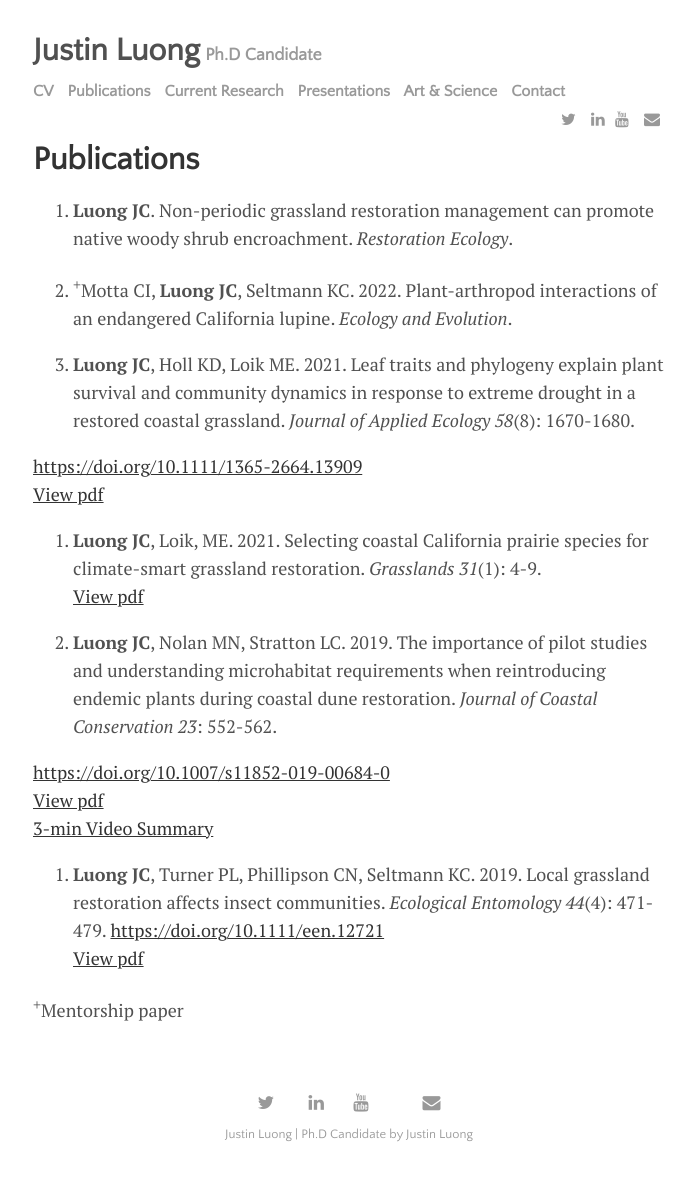
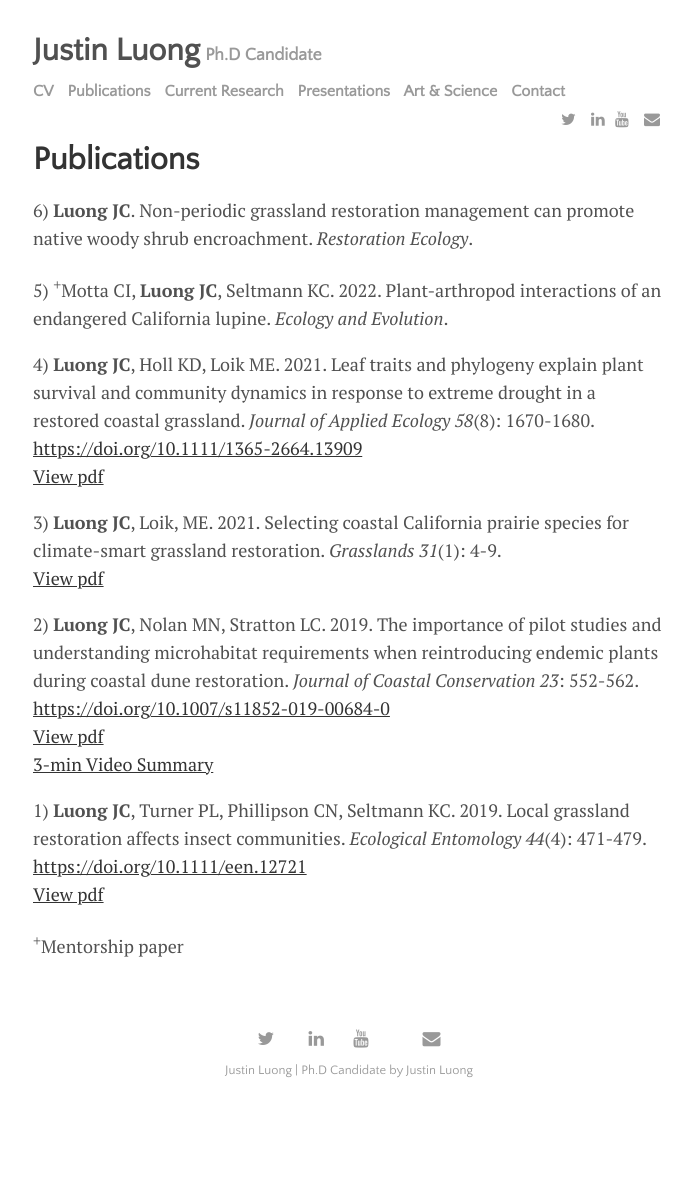
Before and after one commit to austinluong/justinluong.com, a Jekyll site: the page built from menu/publications.md, in a window 1280 px wide. Shown: the whole page, without its empty margins (291-983 px from the left). Built offline with Jekyll 4.4.1, drawn with Linux system fonts in a browser that asks for light colours; nearby versions of some CDN libraries; after the commit the page ends 1116 px from its top, so only the background shows below that.

Commit message:
Update publications.md

```diff
--- a/menu/publications.md
+++ b/menu/publications.md
@@ -2,25 +2,25 @@
 layout: page
 title: Publications
 ---
-6. **Luong JC**. Non-periodic grassland restoration management can promote native woody shrub encroachment. *Restoration Ecology*.
+6) **Luong JC**. Non-periodic grassland restoration management can promote native woody shrub encroachment. *Restoration Ecology*.
 
-5. <sup>+</sup>Motta CI, **Luong JC**, Seltmann KC. 2022. Plant-arthropod interactions of an endangered California lupine. *Ecology and Evolution*.
+5) <sup>+</sup>Motta CI, **Luong JC**, Seltmann KC. 2022. Plant-arthropod interactions of an endangered California lupine. *Ecology and Evolution*.
 
-4. **Luong JC**, Holl KD, Loik ME. 2021. Leaf traits and phylogeny explain plant survival and community dynamics in response
+4) **Luong JC**, Holl KD, Loik ME. 2021. Leaf traits and phylogeny explain plant survival and community dynamics in response
 to extreme drought in a restored coastal grassland. *Journal of Applied Ecology 58*(8): 1670-1680.
 <https://doi.org/10.1111/1365-2664.13909>
 [View pdf]({{site.baseurl}}/assets/pdf/Luong_Holl_Loik_2021-Leaf traits and phylogenetics explain restoration outcomes in coastal grassland.pdf)
 
-3. **Luong JC**, Loik, ME. 2021. Selecting coastal California prairie species for climate-smart grassland restoration. *Grasslands 31*(1): 4-9.
+3) **Luong JC**, Loik, ME. 2021. Selecting coastal California prairie species for climate-smart grassland restoration. *Grasslands 31*(1): 4-9.
 [View pdf]({{site.baseurl}}/assets/pdf/Luong&Loik2021Grasslands.pdf)
 
-2.  **Luong JC**, Nolan MN, Stratton LC. 2019. The importance of pilot studies and understanding microhabitat requirements
+2)  **Luong JC**, Nolan MN, Stratton LC. 2019. The importance of pilot studies and understanding microhabitat requirements
 when reintroducing endemic plants during coastal dune restoration. *Journal of Coastal Conservation 23*: 552-562.
 <https://doi.org/10.1007/s11852-019-00684-0>
 [View pdf]({{site.baseurl}}/assets/pdf/Luong2019_Article_TheImportanceOfPilotStudiesAnd.pdf)
 [3-min Video Summary](https://youtu.be/FWMfSFg0its)
 
-1. **Luong JC**, Turner PL, Phillipson CN, Seltmann KC. 2019. Local grassland restoration affects insect communities. *Ecological Entomology 44*(4): 471-479. <https://doi.org/10.1111/een.12721>
+1) **Luong JC**, Turner PL, Phillipson CN, Seltmann KC. 2019. Local grassland restoration affects insect communities. *Ecological Entomology 44*(4): 471-479. <https://doi.org/10.1111/een.12721>
 [View pdf]({{site.baseurl}}/assets/pdf/Luong_et_al-2019-Ecological_Entomology.pdf)
 
 <sup>+</sup>Mentorship paper
```
